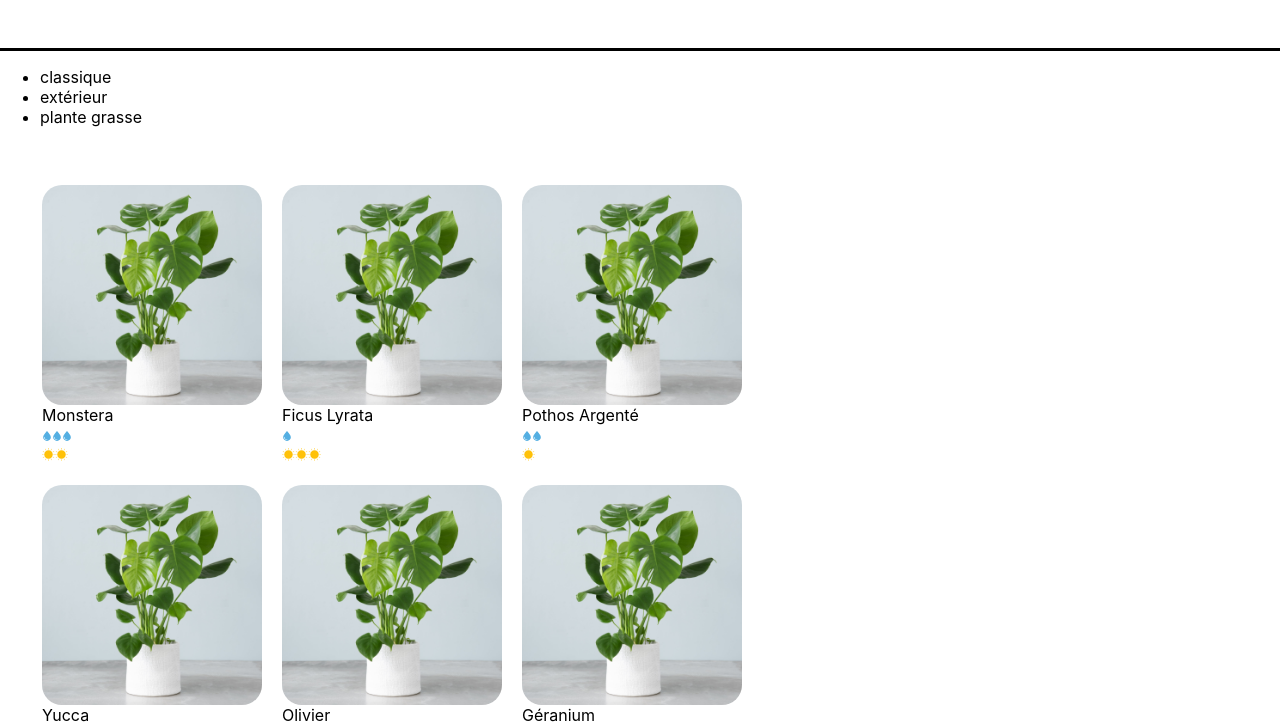
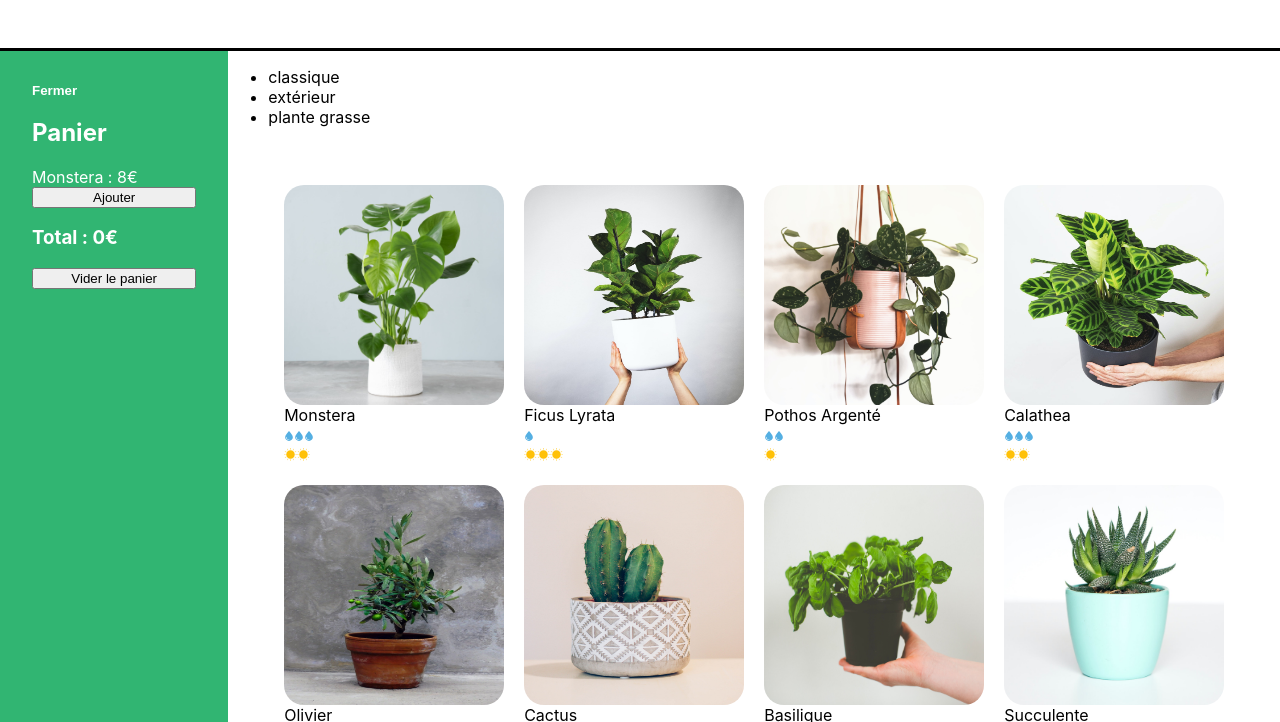
Before and after one commit to Riocamy/la-maison-jungle, a React app: page / in a window 1280 px wide. Shown: the part 98-820 px from the top of the page. Built offline with nearby package versions, Linux system fonts and the light colour scheme.

Commit message:
added cart hook btn

```diff
--- a/src/components/App.js
+++ b/src/components/App.js
@@ -1,8 +1,9 @@
 import Banner from './Banner'
 import logo from '../assets/logo.png'
-// import Cart from './Cart'
+import Cart from './Cart'
 import Footer from './Footer'
 import ShoppingList from './ShoppingList'
+import '../styles/Layout.css'
 
 function App() {
 	return (
@@ -11,9 +12,10 @@ function App() {
 				<img src={logo} alt='La maison jungle' className='lmj-logo' />
 				<h1 className='lmj-title'>La maison jungle</h1>
 			</Banner>
-
-			{/* <Cart /> */}
-			<ShoppingList />
+			<div className='lmj-layout-inner'>
+				<Cart />
+				<ShoppingList />
+			</div>
 			<Footer />
 		</div>
 	)
--- a/src/components/Cart.js
+++ b/src/components/Cart.js
@@ -1,18 +1,33 @@
+import { useState } from 'react'
 import '../styles/Cart.css'
 
 function Cart() {
 	const monsteraPrice = 8
-	const ivyPrice = 10
-	const flowerPrice = 15
-	return (
+	const [cart, updateCart] = useState(0)
+	const [isOpen, setIsOpen] = useState(true)
+
+	return isOpen ? (
 		<div className='lmj-cart'>
+			<button
+				className='lmj-cart-toggle-button'
+				onClick={() => setIsOpen(false)}
+			>
+				Fermer
+			</button>
 			<h2>Panier</h2>
-			<ul>
-				<li>Monstera : {monsteraPrice}€</li>
-				<li>Lierre : {ivyPrice}€</li>
-				<li>Fleurs : {flowerPrice}€</li>
-			</ul>
-			Total : {monsteraPrice + ivyPrice + flowerPrice}€
+			<div>Monstera : {monsteraPrice}€</div>
+			<button onClick={() => updateCart(cart + 1)}>Ajouter</button>
+			<h3>Total : {monsteraPrice * cart}€</h3>
+			<button onClick={() => updateCart(0)}>Vider le panier</button>
+		</div>
+	) : (
+		<div className='lmj-cart-closed'>
+			<button
+				className='lmj-cart-toggle-button'
+				onClick={() => setIsOpen(true)}
+			>
+				Ouvrir le Panier
+			</button>
 		</div>
 	)
 }
--- a/src/components/PlantItem.js
+++ b/src/components/PlantItem.js
@@ -1,9 +1,14 @@
+
 import CareScale from './CareScale'
 import '../styles/PlantItem.css'
 
-function PlantItem({ id, cover, name, water, light }) {
+function handleClick(plantName) {
+	alert(`Vous voulez acheter 1 ${plantName}? Très bon choix 🌱✨`)
+}
+
+function PlantItem({ cover, name, water, light }) {
 	return (
-		<li key={id} className='lmj-plant-item'>
+		<li className='lmj-plant-item' onClick={() => handleClick}>
 			<img className='lmj-plant-item-cover' src={cover} alt={`${name} cover`} />
 			{name}
 			<div>
--- a/src/components/ShoppingList.js
+++ b/src/components/ShoppingList.js
@@ -1,35 +1,3 @@
-/*
-import { plantList } from '../datas/plantList'
-import '../styles/ShoppingList.css'
-
-function ShoppingList() {
-	const categories = plantList.reduce((acc, plant) =>
-		acc.includes(plant.category) ? acc : acc.concat(plant.category),
-		[]
-	)
-
-	return (
-		<div>
-			<ul>
-				{categories.map((cat) => (
-					<li key={cat}>{cat}</li>
-				))}
-			</ul>
-			<ul className='lmj-plant-list'>
-				{plantList.map((plant) => (
-					<li key={plant.id} className='lmj-plant-item'>
-						{plant.name}
-						{plant.isSpecialOffer && <div className='lmj-sales'>Soldes</div>}
-					</li>
-				))}
-			</ul>
-		</div>
-	)
-}
-
-export default ShoppingList
-*/
-
 import { plantList } from '../datas/plantList'
 import PlantItem from './PlantItem'
 import '../styles/ShoppingList.css'
@@ -42,7 +10,7 @@ function ShoppingList() {
 	)
 
 	return (
-		<div>
+		<div className='lmj-shopping-list'>
 			<ul>
 				{categories.map((cat) => (
 					<li key={cat}>{cat}</li>
@@ -51,7 +19,7 @@ function ShoppingList() {
 			<ul className='lmj-plant-list'>
 				{plantList.map(({ id, cover, name, water, light }) => (
 					<PlantItem
-						id={id}
+						key={id}
 						cover={cover}
 						name={name}
 						water={water}
--- a/src/datas/plantList.js
+++ b/src/datas/plantList.js
@@ -1,11 +1,18 @@
 import monstera from '../assets/monstera.jpg'
+import lyrata from '../assets/lyrata.jpg'
+import pothos from '../assets/pothos.jpg'
+import succulent from '../assets/succulent.jpg'
+import olivier from '../assets/olivier.jpg'
+import basil from '../assets/basil.jpg'
+import mint from '../assets/mint.jpg'
+import calathea from '../assets/calathea.jpg'
+import cactus from '../assets/cactus.jpg'
 
 export const plantList = [
 	{
 		name: 'monstera',
 		category: 'classique',
 		id: '1ed',
-		isBestSale: true,
 		light: 2,
 		water: 3,
 		cover: monstera
@@ -16,23 +23,24 @@ export const plantList = [
 		id: '2ab',
 		light: 3,
 		water: 1,
-		cover: monstera
+		cover: lyrata
 	},
+
 	{
 		name: 'pothos argenté',
 		category: 'classique',
 		id: '3sd',
 		light: 1,
 		water: 2,
-		cover: monstera
+		cover: pothos
 	},
 	{
-		name: 'yucca',
+		name: 'calathea',
 		category: 'classique',
 		id: '4kk',
-		light: 3,
-		water: 1,
-		cover: monstera
+		light: 2,
+		water: 3,
+		cover: calathea
 	},
 	{
 		name: 'olivier',
@@ -40,32 +48,24 @@ export const plantList = [
 		id: '5pl',
 		light: 3,
 		water: 1,
-		cover: monstera
+		cover: olivier
 	},
+
 	{
-		name: 'géranium',
-		category: 'extérieur',
-		id: '6uo',
+		name: 'cactus',
+		category: 'plante grasse',
+		id: '8fp',
 		light: 2,
-		water: 2,
-		cover: monstera
+		water: 1,
+		cover: cactus
 	},
 	{
 		name: 'basilique',
 		category: 'extérieur',
 		id: '7ie',
-		isBestSale: true,
 		light: 2,
 		water: 3,
-		cover: monstera
-	},
-	{
-		name: 'aloe',
-		category: 'plante grasse',
-		id: '8fp',
-		light: 2,
-		water: 1,
-		cover: monstera
+		cover: basil
 	},
 	{
 		name: 'succulente',
@@ -73,6 +73,15 @@ export const plantList = [
 		id: '9vn',
 		light: 2,
 		water: 1,
-		cover: monstera
+		cover: succulent
+	},
+
+	{
+		name: 'menthe',
+		category: 'extérieur',
+		id: '6uo',
+		light: 2,
+		water: 2,
+		cover: mint
 	}
 ]
--- a/src/styles/Cart.css
+++ b/src/styles/Cart.css
@@ -2,4 +2,33 @@
 	color: white;
 	background-color: #31b572;
 	padding: 32px;
+	display: flex;
+	flex-direction: column;
+	justify-content: flex-start;
+	width: 200px;
 }
+
+.lmj-cart-add-button {
+	margin-left: 32px;
+	cursor: pointer;
+}
+
+.lmj-cart-toggle-button {
+	background: none;
+	outline: none;
+	border: none;
+	font-weight: 600;
+	cursor: pointer;
+	align-self: self-start;
+	padding: 0;
+	color: white;
+}
+
+.lmj-cart-closed {
+	padding: 32px;
+	width: 200px;
+}
+
+.lmj-cart-closed > button {
+	color: black;
+}
--- /dev/null
+++ b/src/styles/Layout.css
@@ -0,0 +1,4 @@
+.lmj-layout-inner {
+	display: flex;
+	flex-direction: row;
+}
--- a/src/styles/ShoppingList.css
+++ b/src/styles/ShoppingList.css
@@ -1,7 +1,11 @@
+.lmj-shopping-list {
+	width: 100%;
+}
+
 .lmj-plant-list {
 	list-style-type: none;
 	padding: 32px;
 	display: flex;
 	flex-wrap: wrap;
-	max-width: 800px;
+	justify-content: center;
 }
```
Also changed, not shown: src/assets/basil.jpg (added), src/assets/cactus.jpg (added), src/assets/calathea.jpg (added), src/assets/lyrata.jpg (added), src/assets/mint.jpg (added), src/assets/olivier.jpg (added), src/assets/pothos.jpg (added), src/assets/succulent.jpg (added).
